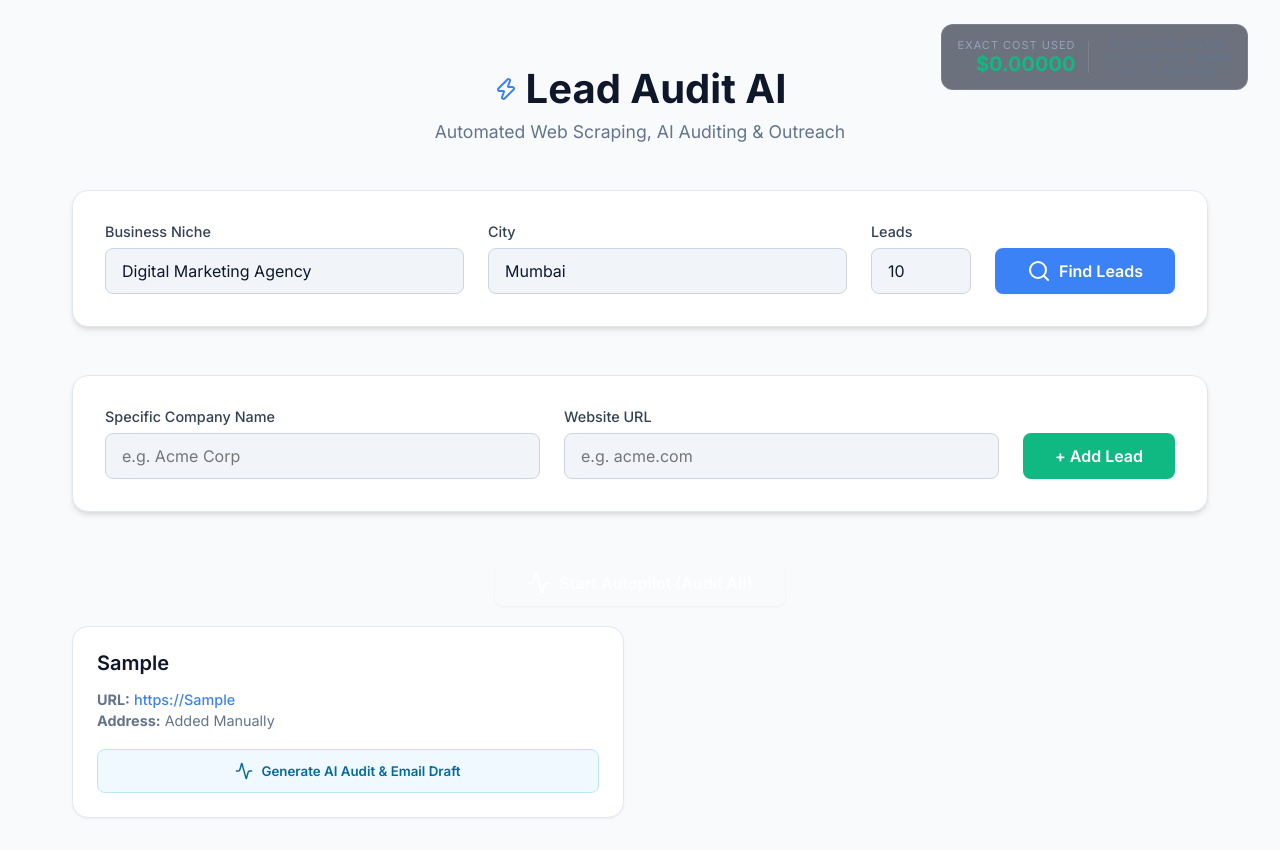
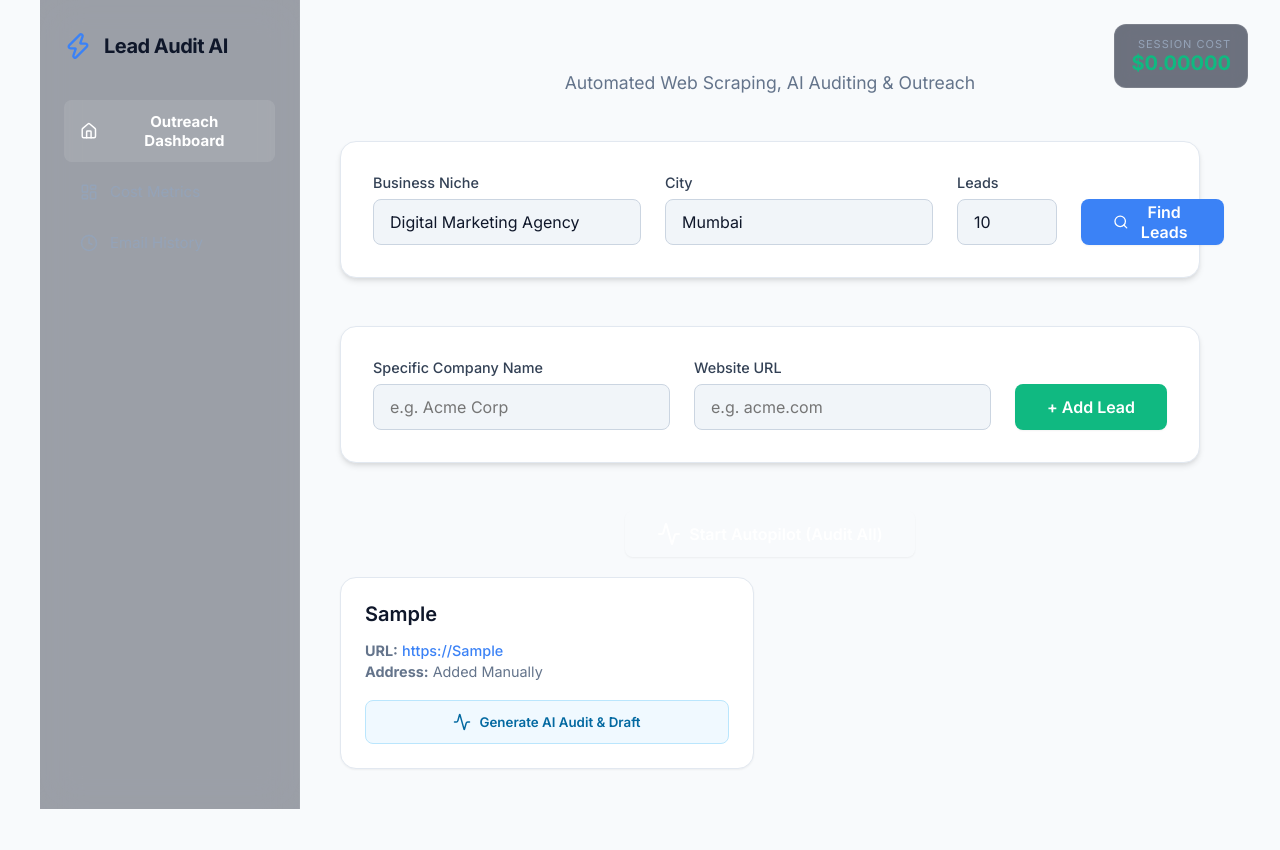
Before and after one commit to 2021abhinavgupta-cmd/business-leads, a React app in the folder frontend/: page / in a window 1280 px wide. Both pictures are taken after typing "Sample", "Sample" into the empty fields and a click on the button "+ Add Lead". After the commit the page ends 809 px from the top, so only its background shows below. Built offline with nearby package versions, Linux system fonts and the light colour scheme; the HTML template or start-up script is replaced by a standard one.

Commit message:
feat: persistent database and multi-page dashboard layout

```diff
--- a/frontend/src/App.jsx
+++ b/frontend/src/App.jsx
@@ -1,12 +1,13 @@
 import { useState, useRef, useEffect } from 'react';
 import axios from 'axios';
-import { Search, Zap, Send, Loader2, X, Check, Activity, BarChart, FileText } from 'lucide-react';
+import { Search, Zap, Send, Loader2, X, Check, Activity, BarChart, FileText, Home, Clock, DollarSign, LayoutDashboard, Calendar } from 'lucide-react';
 import { motion, AnimatePresence } from 'framer-motion';
 import './App.css';
 
 const API_BASE = ""; // Use relative paths so it works on same domain
 
 function App() {
+  const [currentView, setCurrentView] = useState('home');
   const [niche, setNiche] = useState('Digital Marketing Agency');
   const [city, setCity] = useState('Mumbai');
   const [limit, setLimit] = useState(10);
@@ -18,32 +19,23 @@ function App() {
   const [manualCompany, setManualCompany] = useState('');
   const [manualWebsite, setManualWebsite] = useState('');
   const [isAutopilot, setIsAutopilot] = useState(false);
+
+  const [historyLogs, setHistoryLogs] = useState([]);
+  const [costLogs, setCostLogs] = useState([]);
+  const [expandedEmail, setExpandedEmail] = useState(null);
+
   const isAutopilotRef = useRef(false);
-  const leadsRef = useRef([]); // To keep track of latest leads in async loops
+  const leadsRef = useRef([]);
 
-  // Calculate dynamic exact cost based on backend tracking
-  const totalCost = leads.reduce((acc, lead) => {
+  // Calculate dynamic exact cost based on backend tracking for local session
+  const sessionTotalCost = leads.reduce((acc, lead) => {
     let cost = 0;
-
-    // Add exact Google Maps search cost
-    if (lead.search_cost) {
-      cost += parseFloat(lead.search_cost);
+    if (lead.search_cost) cost += parseFloat(lead.search_cost);
+    if (lead.auditState === 'done' || lead.auditState === 'sent' || lead.auditState === 'sending') {
+      if (lead.auditData && lead.auditData.ai_cost) cost += parseFloat(lead.auditData.ai_cost);
+      else cost += 0.0001;
     }
-
-    // Add exact AI Audit cost (Penny-perfect tracking from API tokens)
-    if (lead.auditState === 'done' || lead.auditState === 'sent' || lead.auditState === 'sending') {
-      if (lead.auditData && lead.auditData.ai_cost) {
-        cost += parseFloat(lead.auditData.ai_cost);
-      } else {
-        cost += 0.0001; // fallback if missing
-      }
-    }
-
-    // SES Email cost (Flat $0.10 per 1000 sends)
-    if (lead.auditState === 'sent') {
-      cost += 0.0001;
-    }
-
+    if (lead.auditState === 'sent') cost += 0.0001;
     return acc + cost;
   }, 0);
 
@@ -55,6 +47,16 @@ function App() {
     leadsRef.current = leads;
     localStorage.setItem('leadAuditLeads', JSON.stringify(leads));
   }, [leads]);
+
+  // Fetch DB data when view changes
+  useEffect(() => {
+    if (currentView === 'history') {
+      axios.get(`${API_BASE}/api/history`).then(res => setHistoryLogs(res.data.history)).catch(console.error);
+    }
+    if (currentView === 'cost') {
+      axios.get(`${API_BASE}/api/costs`).then(res => setCostLogs(res.data.costs)).catch(console.error);
+    }
+  }, [currentView]);
 
   const handleSearch = async (e) => {
     e.preventDefault();
@@ -73,14 +75,12 @@ function App() {
   const handleAddManualLead = (e) => {
     e.preventDefault();
     if (!manualCompany || !manualWebsite) return;
-
     const newLead = {
       Company: manualCompany,
       Website: manualWebsite.startsWith('http') ? manualWebsite : `https://${manualWebsite}`,
       Address: 'Added Manually',
       auditState: 'none'
     };
-
     setLeads([newLead, ...leads]);
     setManualCompany('');
     setManualWebsite('');
@@ -88,8 +88,6 @@ function App() {
 
   const handleAudit = async (index) => {
     const lead = leadsRef.current[index];
-
-    // Optimistic UI update
     setLeads(prev => {
       const newLeads = [...prev];
       newLeads[index].auditState = 'auditing';
@@ -125,7 +123,7 @@ function App() {
   const startAutopilot = async () => {
     setIsAutopilot(true);
     for (let i = 0; i < leadsRef.current.length; i++) {
-      if (!isAutopilotRef.current) break; // Allow stopping
+      if (!isAutopilotRef.current) break;
       const lead = leadsRef.current[i];
       if (lead.auditState === 'none' && lead.Website) {
         await handleAudit(i);
@@ -160,76 +158,37 @@ function App() {
     } catch (err) {
       alert("Failed to send email.");
       const finalLeads = [...leads];
-      finalLeads[index].auditState = 'done'; // Revert back to done so they can retry
+      finalLeads[index].auditState = 'done';
       setLeads(finalLeads);
     }
   };
 
-  const handleReject = (index) => {
-    const newLeads = [...leads];
-    newLeads[index].auditState = 'rejected';
-    setLeads(newLeads);
-  };
-
-  return (
-    <div className="app-container">
-      <div className="bg-glow-left"></div>
-      <div className="bg-glow-right"></div>
-
+  const renderHome = () => (
+    <>
       <header className="header">
-        <div className="logo-container">
-          <Zap className="logo-icon" />
-          <h1>Lead Audit AI</h1>
-        </div>
         <p className="subtitle">Automated Web Scraping, AI Auditing & Outreach</p>
 
-        {/* Cost Dashboard */}
-        <div style={{ position: 'absolute', top: '24px', right: '32px', background: 'rgba(15, 23, 42, 0.6)', backdropFilter: 'blur(10px)', padding: '12px 16px', borderRadius: '12px', border: '1px solid rgba(255,255,255,0.1)', display: 'flex', alignItems: 'center', gap: '12px' }}>
+        {/* Session Cost Dashboard */}
+        <div style={{ position: 'absolute', top: '24px', right: '32px', background: 'rgba(15, 23, 42, 0.6)', backdropFilter: 'blur(10px)', padding: '12px 16px', borderRadius: '12px', border: '1px solid rgba(255,255,255,0.1)', display: 'flex', alignItems: 'center', gap: '12px', cursor: 'pointer' }} onClick={() => setCurrentView('cost')}>
           <div style={{ display: 'flex', flexDirection: 'column', alignItems: 'flex-end' }}>
-            <span style={{ fontSize: '11px', color: '#94a3b8', textTransform: 'uppercase', letterSpacing: '1px' }}>Exact Cost Used</span>
-            <span style={{ fontSize: '20px', fontWeight: 'bold', color: '#10b981' }}>${totalCost.toFixed(5)}</span>
-          </div>
-          <div style={{ height: '32px', width: '1px', background: 'rgba(255,255,255,0.1)' }}></div>
-          <div style={{ display: 'flex', flexDirection: 'column', gap: '2px' }}>
-            <span style={{ fontSize: '10px', color: '#64748b' }}>AI Tokens: <strong>Live Tracked</strong></span>
-            <span style={{ fontSize: '10px', color: '#64748b' }}>Google Maps: <strong>Live Tracked</strong></span>
-            <span style={{ fontSize: '10px', color: '#64748b' }}>AWS SES: <strong>$0.0001/ea</strong></span>
+            <span style={{ fontSize: '11px', color: '#94a3b8', textTransform: 'uppercase', letterSpacing: '1px' }}>Session Cost</span>
+            <span style={{ fontSize: '20px', fontWeight: 'bold', color: '#10b981' }}>${sessionTotalCost.toFixed(5)}</span>
           </div>
         </div>
       </header>
 
-      <main className="main-content">
       <form className="search-box glass" onSubmit={handleSearch}>
         <div className="input-group">
           <label>Business Niche</label>
-            <input
-              type="text"
-              value={niche}
-              onChange={e => setNiche(e.target.value)}
-              placeholder="e.g. Digital Marketing Agency"
-              required
-            />
+          <input type="text" value={niche} onChange={e => setNiche(e.target.value)} placeholder="e.g. Digital Marketing Agency" required />
         </div>
         <div className="input-group">
           <label>City</label>
-            <input
-              type="text"
-              value={city}
-              onChange={e => setCity(e.target.value)}
-              placeholder="e.g. Mumbai"
-              required
-            />
+          <input type="text" value={city} onChange={e => setCity(e.target.value)} placeholder="e.g. Mumbai" required />
         </div>
         <div className="input-group" style={{maxWidth: '100px'}}>
           <label>Leads</label>
-            <input
-              type="number"
-              value={limit}
-              onChange={e => setLimit(e.target.value)}
-              min="1"
-              max="100"
-              required
-            />
+          <input type="number" value={limit} onChange={e => setLimit(e.target.value)} min="1" max="100" required />
         </div>
         <button type="submit" className="primary-btn" disabled={loadingSearch}>
           {loadingSearch ? <Loader2 className="spin" /> : <Search />}
@@ -240,25 +199,13 @@ function App() {
       <form className="search-box glass" style={{ marginTop: '16px' }} onSubmit={handleAddManualLead}>
         <div className="input-group">
           <label>Specific Company Name</label>
-            <input
-              type="text"
-              value={manualCompany}
-              onChange={e => setManualCompany(e.target.value)}
-              placeholder="e.g. Acme Corp"
-            />
+          <input type="text" value={manualCompany} onChange={e => setManualCompany(e.target.value)} placeholder="e.g. Acme Corp" />
         </div>
         <div className="input-group">
           <label>Website URL</label>
-            <input
-              type="text"
-              value={manualWebsite}
-              onChange={e => setManualWebsite(e.target.value)}
-              placeholder="e.g. acme.com"
-            />
+          <input type="text" value={manualWebsite} onChange={e => setManualWebsite(e.target.value)} placeholder="e.g. acme.com" />
         </div>
-          <button type="submit" className="primary-btn" style={{ background: '#10b981' }}>
-            + Add Lead
-          </button>
+        <button type="submit" className="primary-btn" style={{ background: '#10b981' }}>+ Add Lead</button>
       </form>
 
       {leads.length > 0 && (
@@ -277,14 +224,7 @@ function App() {
       <div className="leads-grid">
         <AnimatePresence>
           {leads.map((lead, i) => (
-              <motion.div
-                key={i}
-                initial={{ opacity: 0, y: 20 }}
-                animate={{ opacity: 1, y: 0 }}
-                exit={{ opacity: 0, scale: 0.9 }}
-                transition={{ duration: 0.4, delay: i * 0.1 }}
-                className={`lead-card glass ${lead.auditState === 'rejected' ? 'rejected' : ''}`}
-              >
+            <motion.div key={i} initial={{ opacity: 0, y: 20 }} animate={{ opacity: 1, y: 0 }} exit={{ opacity: 0, scale: 0.9 }} className={`lead-card glass ${lead.auditState === 'rejected' ? 'rejected' : ''}`}>
               <div className="lead-header">
                 <h3>{lead.Company}</h3>
                 {lead.auditState === 'sent' && <span className="badge success"><Check size={14}/> Sent</span>}
@@ -303,45 +243,20 @@ function App() {
               </div>
 
               {lead.auditState === 'none' && lead.Website && (
-                  <button className="audit-btn" onClick={() => handleAudit(i)}>
-                    <Activity size={18} /> Generate AI Audit & Email Draft
-                  </button>
+                <button className="audit-btn" onClick={() => handleAudit(i)}><Activity size={18} /> Generate AI Audit & Draft</button>
               )}
 
-                {!lead.Website && (
-                  <p className="error-text">Cannot audit — no website found.</p>
-                )}
-
-                {lead.auditState === 'auditing' && (
-                  <div className="auditing-state">
-                    <Loader2 className="spin" size={24} />
-                    <p>Scraping website, running lighthouse, drafting with Claude...</p>
-                  </div>
-                )}
-
-                {lead.auditState === 'failed' && (
-                  <p className="error-text">Audit failed (Website unreachable or AI error).</p>
-                )}
+              {!lead.Website && <p className="error-text">Cannot audit — no website found.</p>}
+              {lead.auditState === 'auditing' && <div className="auditing-state"><Loader2 className="spin" size={24} /><p>Running analysis...</p></div>}
+              {lead.auditState === 'failed' && <p className="error-text">Audit failed.</p>}
+              {lead.auditState === 'sending' && <div className="auditing-state"><Loader2 className="spin" size={24} /><p>Sending via SES...</p></div>}
 
               {lead.auditState === 'done' && lead.auditData && (
-                  <motion.div
-                    initial={{ opacity: 0, height: 0 }}
-                    animate={{ opacity: 1, height: 'auto' }}
-                    className="audit-results"
-                  >
+                <motion.div initial={{ opacity: 0, height: 0 }} animate={{ opacity: 1, height: 'auto' }} className="audit-results">
                   <div className="stats-row">
-                      <div className="stat-box">
-                        <Zap size={16} />
-                        <span>Speed</span>
-                        <strong>{lead.auditData.page_speed_score}/100</strong>
+                    <div className="stat-box"><Zap size={16} /><span>Speed</span><strong>{lead.auditData.page_speed_score}/100</strong></div>
+                    <div className="stat-box"><BarChart size={16} /><span>SEO</span><strong>{lead.auditData.seo_score}/100</strong></div>
                   </div>
-                      <div className="stat-box">
-                        <BarChart size={16} />
-                        <span>SEO</span>
-                        <strong>{lead.auditData.seo_score}/100</strong>
-                      </div>
-                    </div>
-
                   <div className="email-draft">
                     <h4><FileText size={16} /> Drafted Email</h4>
                     {lead.auditData.image_url && (
@@ -361,28 +276,137 @@ function App() {
                       }}
                     />
                   </div>
-
                   <div className="action-buttons">
-                      <button className="reject-btn" onClick={() => handleReject(i)}>
-                        <X size={18} /> Reject
-                      </button>
-                      <button className="send-btn" onClick={() => handleSend(i)}>
-                        <Send size={18} /> Approve & Send
-                      </button>
+                    <button className="reject-btn" onClick={() => {
+                      const newLeads = [...leads];
+                      newLeads[i].auditState = 'rejected';
+                      setLeads(newLeads);
+                    }}><X size={18} /> Reject</button>
+                    <button className="send-btn" onClick={() => handleSend(i)}><Send size={18} /> Approve & Send</button>
                   </div>
                 </motion.div>
-                )}
-
-                {lead.auditState === 'sending' && (
-                  <div className="auditing-state">
-                    <Loader2 className="spin" size={24} />
-                    <p>Sending email via AWS SES...</p>
-                  </div>
               )}
             </motion.div>
           ))}
         </AnimatePresence>
       </div>
+    </>
+  );
+
+  const renderHistory = () => (
+    <div className="glass" style={{ padding: '24px' }}>
+      <h2><Clock style={{display:'inline', marginRight: '8px', verticalAlign: 'middle'}}/> Email Sent History</h2>
+      <p style={{color: '#94a3b8', marginBottom: '24px'}}>Persistent log of all outbound emails dispatched.</p>
+
+      <div style={{ display: 'flex', flexDirection: 'column', gap: '16px' }}>
+        {historyLogs.map(log => (
+          <div key={log.id} style={{ background: 'rgba(255,255,255,0.02)', padding: '16px', borderRadius: '8px', border: '1px solid rgba(255,255,255,0.1)' }}>
+            <div style={{ display: 'flex', justifyContent: 'space-between', alignItems: 'center' }}>
+              <div>
+                <h4 style={{ margin: '0 0 4px 0' }}>{log.company}</h4>
+                <p style={{ margin: 0, fontSize: '13px', color: '#64748b' }}>To: {log.target_email} • From: {log.sender_email}</p>
+              </div>
+              <div style={{ textAlign: 'right' }}>
+                <span style={{ fontSize: '12px', color: '#10b981', display: 'block' }}>{log.timestamp}</span>
+                <button
+                  style={{ background: 'none', border: 'none', color: '#ef4444', cursor: 'pointer', fontSize: '13px', padding: '4px 0' }}
+                  onClick={() => setExpandedEmail(expandedEmail === log.id ? null : log.id)}
+                >
+                  {expandedEmail === log.id ? 'Hide Content' : 'View Content'}
+                </button>
+              </div>
+            </div>
+
+            {expandedEmail === log.id && (
+              <div style={{ marginTop: '16px', padding: '16px', background: 'rgba(0,0,0,0.2)', borderRadius: '6px' }}>
+                <p style={{ margin: '0 0 12px 0', fontSize: '14px', fontWeight: 'bold' }}>Subject: {log.subject}</p>
+                <p style={{ margin: 0, fontSize: '13px', whiteSpace: 'pre-wrap', lineHeight: '1.6' }}>{log.body}</p>
+              </div>
+            )}
+          </div>
+        ))}
+        {historyLogs.length === 0 && <p style={{textAlign: 'center', color: '#64748b', padding: '40px 0'}}>No emails sent yet.</p>}
+      </div>
+    </div>
+  );
+
+  const renderCost = () => {
+    const totalAllTime = costLogs.reduce((acc, log) => acc + log.cost, 0);
+    return (
+      <div className="glass" style={{ padding: '24px' }}>
+        <h2><DollarSign style={{display:'inline', marginRight: '8px', verticalAlign: 'middle'}}/> Lifetime Cost Dashboard</h2>
+        <p style={{color: '#94a3b8', marginBottom: '24px'}}>Exact fractional penny tracking pulled from AI provider headers & API metadata.</p>
+
+        <div style={{ display: 'flex', gap: '24px', marginBottom: '32px' }}>
+          <div style={{ flex: 1, padding: '24px', background: 'rgba(16, 185, 129, 0.1)', border: '1px solid rgba(16, 185, 129, 0.3)', borderRadius: '12px', textAlign: 'center' }}>
+            <span style={{ fontSize: '14px', color: '#059669', textTransform: 'uppercase', letterSpacing: '1px' }}>Total Pipeline Cost</span>
+            <div style={{ fontSize: '48px', fontWeight: 'bold', color: '#10b981', margin: '12px 0' }}>${totalAllTime.toFixed(5)}</div>
+          </div>
+        </div>
+
+        <h3><Calendar style={{display:'inline', marginRight: '8px', verticalAlign: 'middle'}} size={18}/> Audit Trail</h3>
+        <table style={{ width: '100%', borderCollapse: 'collapse', marginTop: '16px', fontSize: '14px' }}>
+          <thead>
+            <tr style={{ borderBottom: '1px solid rgba(255,255,255,0.1)', color: '#94a3b8' }}>
+              <th style={{ textAlign: 'left', padding: '12px 8px' }}>Timestamp</th>
+              <th style={{ textAlign: 'left', padding: '12px 8px' }}>Category</th>
+              <th style={{ textAlign: 'left', padding: '12px 8px' }}>Description</th>
+              <th style={{ textAlign: 'right', padding: '12px 8px' }}>Cost ($)</th>
+            </tr>
+          </thead>
+          <tbody>
+            {costLogs.map(log => (
+              <tr key={log.id} style={{ borderBottom: '1px solid rgba(255,255,255,0.05)' }}>
+                <td style={{ padding: '12px 8px', color: '#cbd5e1' }}>{log.timestamp}</td>
+                <td style={{ padding: '12px 8px', color: '#38bdf8' }}>{log.category}</td>
+                <td style={{ padding: '12px 8px', color: '#94a3b8' }}>{log.description}</td>
+                <td style={{ padding: '12px 8px', textAlign: 'right', color: '#10b981', fontFamily: 'monospace' }}>{log.cost.toFixed(5)}</td>
+              </tr>
+            ))}
+          </tbody>
+        </table>
+        {costLogs.length === 0 && <p style={{textAlign: 'center', color: '#64748b', padding: '40px 0'}}>No costs accrued yet.</p>}
+      </div>
+    );
+  };
+
+  return (
+    <div className="app-container" style={{ display: 'flex', flexDirection: 'row', minHeight: '100vh', padding: 0 }}>
+      <div className="bg-glow-left"></div>
+      <div className="bg-glow-right"></div>
+
+      {/* Sidebar Navigation */}
+      <nav style={{ width: '260px', background: 'rgba(15, 23, 42, 0.4)', backdropFilter: 'blur(20px)', borderRight: '1px solid rgba(255,255,255,0.05)', padding: '32px 24px', display: 'flex', flexDirection: 'column', gap: '8px', zIndex: 10 }}>
+        <div style={{ display: 'flex', alignItems: 'center', gap: '12px', marginBottom: '32px' }}>
+          <Zap className="logo-icon" size={28} />
+          <h1 style={{ margin: 0, fontSize: '20px', letterSpacing: '-0.5px' }}>Lead Audit AI</h1>
+        </div>
+
+        <button
+          onClick={() => setCurrentView('home')}
+          style={{ display: 'flex', alignItems: 'center', gap: '12px', padding: '12px 16px', background: currentView === 'home' ? 'rgba(255,255,255,0.1)' : 'transparent', border: 'none', borderRadius: '8px', color: currentView === 'home' ? '#fff' : '#94a3b8', cursor: 'pointer', fontSize: '15px', fontWeight: currentView === 'home' ? 'bold' : 'normal', transition: 'all 0.2s' }}
+        >
+          <Home size={18} /> Outreach Dashboard
+        </button>
+        <button
+          onClick={() => setCurrentView('cost')}
+          style={{ display: 'flex', alignItems: 'center', gap: '12px', padding: '12px 16px', background: currentView === 'cost' ? 'rgba(255,255,255,0.1)' : 'transparent', border: 'none', borderRadius: '8px', color: currentView === 'cost' ? '#fff' : '#94a3b8', cursor: 'pointer', fontSize: '15px', fontWeight: currentView === 'cost' ? 'bold' : 'normal', transition: 'all 0.2s' }}
+        >
+          <LayoutDashboard size={18} /> Cost Metrics
+        </button>
+        <button
+          onClick={() => setCurrentView('history')}
+          style={{ display: 'flex', alignItems: 'center', gap: '12px', padding: '12px 16px', background: currentView === 'history' ? 'rgba(255,255,255,0.1)' : 'transparent', border: 'none', borderRadius: '8px', color: currentView === 'history' ? '#fff' : '#94a3b8', cursor: 'pointer', fontSize: '15px', fontWeight: currentView === 'history' ? 'bold' : 'normal', transition: 'all 0.2s' }}
+        >
+          <Clock size={18} /> Email History
+        </button>
+      </nav>
+
+      {/* Main Content */}
+      <main className="main-content" style={{ flex: 1, padding: '40px', overflowY: 'auto' }}>
+        {currentView === 'home' && renderHome()}
+        {currentView === 'history' && renderHistory()}
+        {currentView === 'cost' && renderCost()}
       </main>
     </div>
   );
```
Also changed, not shown: 4 other files (tests, documents, lock files or other folders). Lines whose indentation alone changed are shown as unchanged.
